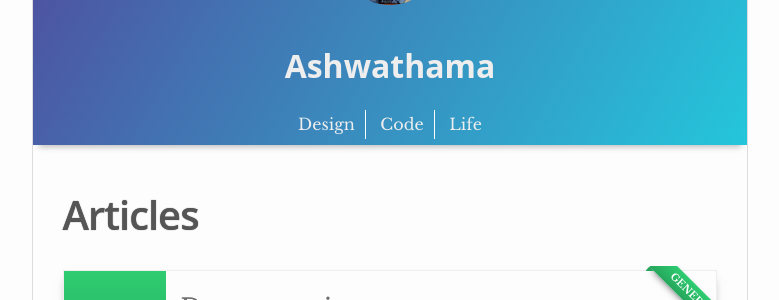
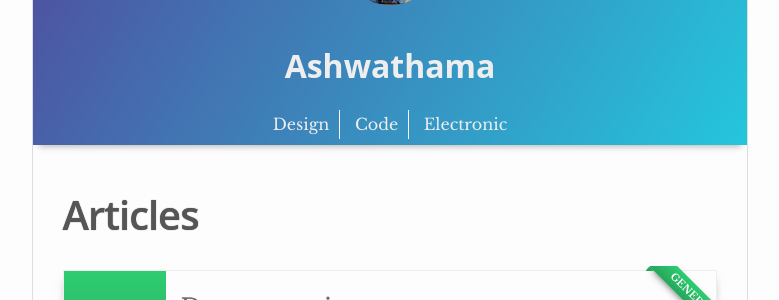
Before and after one commit to yugn27/atel, a Jekyll site: the page built from index.html, in a window 1280 px wide. Shown: the part 164-464 px from the top of the page, without its empty margins (250-1029 px from the left). Built offline with Jekyll 4.4.1, drawn with Linux system fonts in a browser that asks for light colours.

Commit message:
Update header.html

```diff
--- a/_includes/header.html
+++ b/_includes/header.html
@@ -15,7 +15,7 @@
 <div class="menu-category">
 <div class="menu-item"><a class="{% if page.url == '/design/' %}active{% endif %} menu-link" href="{{site.baseurl}}/design/">Design</a></div>
 <div class="menu-item"><a class="{% if page.url == '/code/' %}active{% endif %}  menu-link" href="{{site.baseurl}}/code/">Code</a></div>
-<div class="menu-item"><a class="{% if page.url == '/life/' %}active{% endif %}  menu-link" href="{{site.baseurl}}/life/">Life</a></div>
+<div class="menu-item"><a class="{% if page.url == '/life/' %}active{% endif %}  menu-link" href="{{site.baseurl}}/life/">Electronic</a></div>
 </div>
 </div>
 </header>
```
